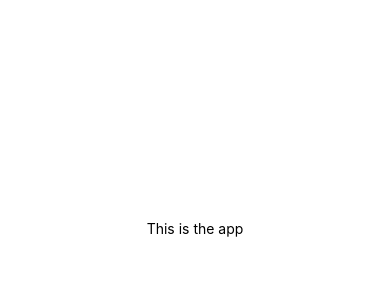
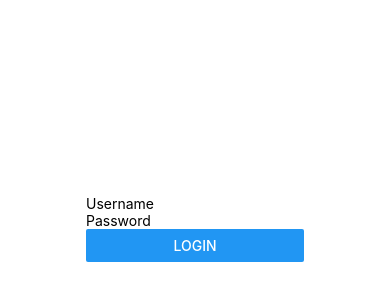
Before and after one commit to JulienCharbonneau/Rocket-Elevators-Mobile-React-Native, a React Native app: screen / in a window 390 px wide. Shown: the part 194-494 px from the top of the page. Built offline with nearby package versions, Linux system fonts and the light colour scheme.

Commit message:
make a loging page without effect

```diff
--- a/App.js
+++ b/App.js
@@ -1,11 +1,11 @@
 import { StatusBar } from 'expo-status-bar';
 import { StyleSheet, Text, View } from 'react-native';
+import Login from './component/Login';
 
 export default function App() {
   return (
     <View style={styles.container}>
-      <Text>This is the app</Text>
-      <StatusBar style="auto" />
+      <Login/>
     </View>
   );
 }
--- /dev/null
+++ b/component/Login.js
@@ -0,0 +1,30 @@
+import React, { useState } from 'react';
+import { View, TextInput, Button } from 'react-native';
+
+const Login = () => {
+  const [username, setUsername] = useState('');
+  const [password, setPassword] = useState('');
+
+  const handleLogin = () => {
+    // send a request to the server to verify the username and password
+  };
+
+  return (
+    <View>
+      <TextInput
+        value={username}
+        onChangeText={setUsername}
+        placeholder="Username"
+      />
+      <TextInput
+        value={password}
+        onChangeText={setPassword}
+        placeholder="Password"
+        secureTextEntry={true}
+      />
+      <Button title="Login" onPress={handleLogin} />
+    </View>
+  );
+};
+
+export default Login;
```
Also changed, not shown: 2 other files (tests, documents, lock files or other folders).
